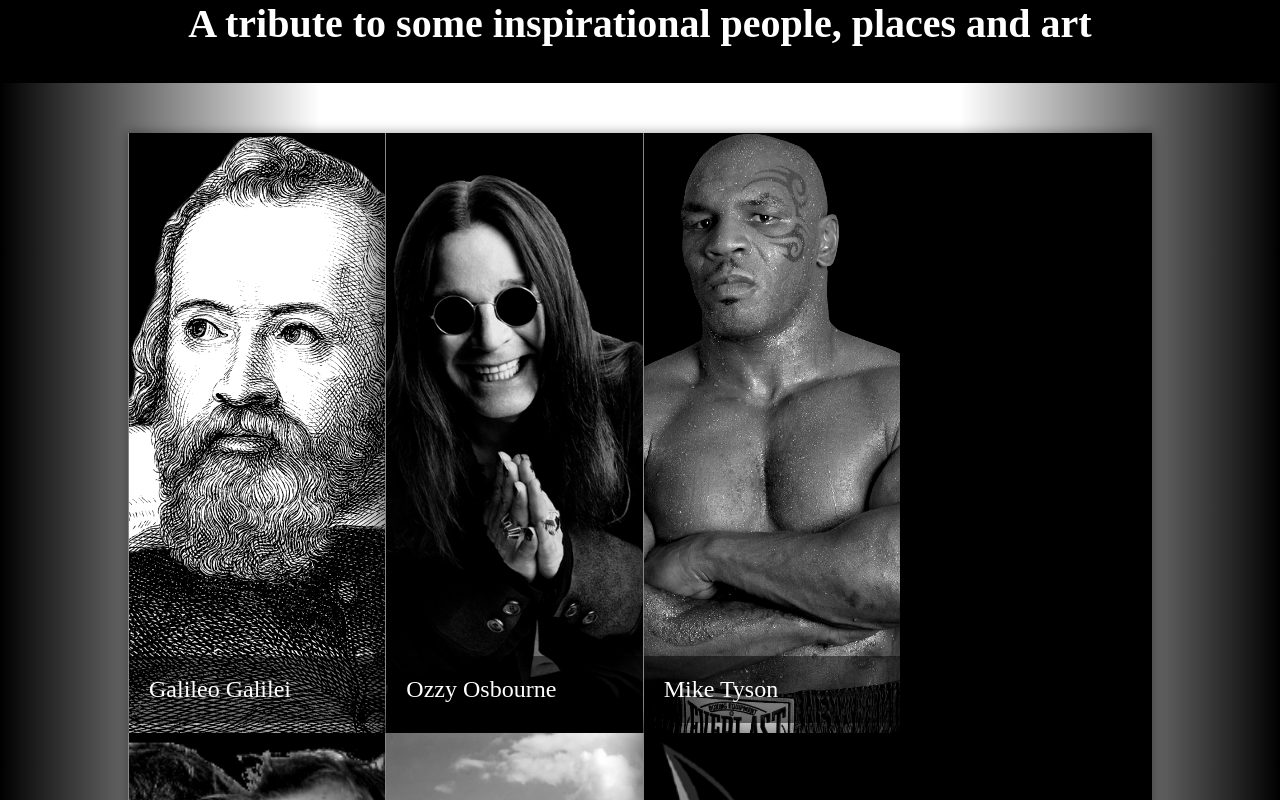
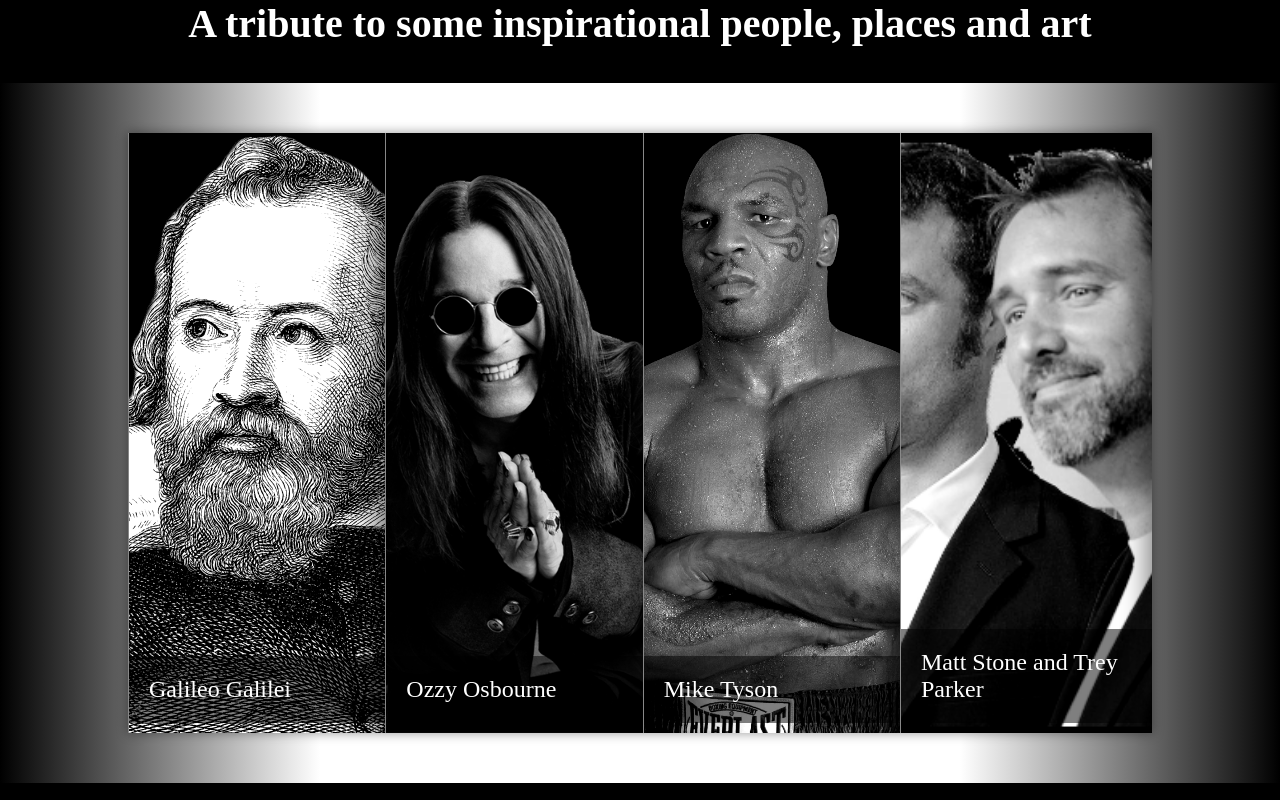
Before and after one commit to Fluckerbust/Tribute-page-JRaynes, a plain HTML site: page main.html in a window 1280 px wide. Shown: the top 800 px of the page. Drawn offline with Linux system fonts and the light colour scheme; a web font is replaced by a local one.

Commit message:
more fixes

```diff
--- a/resources/css/index.css
+++ b/resources/css/index.css
@@ -275,7 +275,7 @@ button a {
 
 
 .ancientcolor:hover {
-
+  width: 100em;
   opacity: 0;
 
 }
--- a/resources/css/index2.css
+++ b/resources/css/index2.css
@@ -25,8 +25,9 @@ flex-direction: row;
 
 /*A small hack to prevent flickering on some browsers*/
 .accordian ul {
+    display: flex;
+    justify-content: space-between;
 
-	width: 100em;
 	/*This will give ample space to the last item to move
 	instead of falling down/flickering during hovers.*/
 }
@@ -35,6 +36,7 @@ flex-direction: row;
 	position: relative;
 	display: flex;
     flex-wrap: wrap;
+    flex-grow: inherit;
 	width: 16.021em;
 	float: left;
 	overflow: hidden;
```
Also changed, not shown: main.html (+1 -1 lines).
